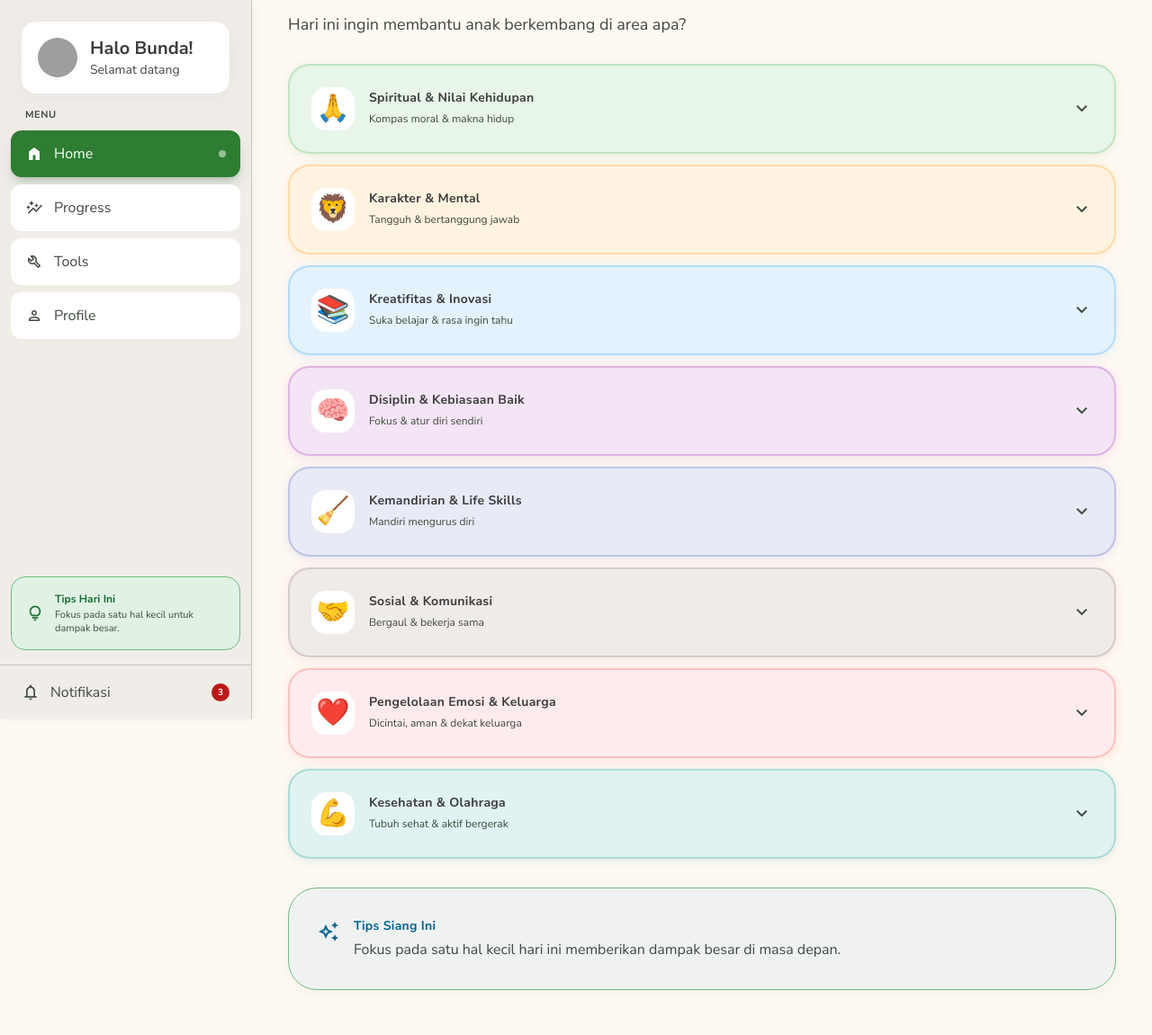
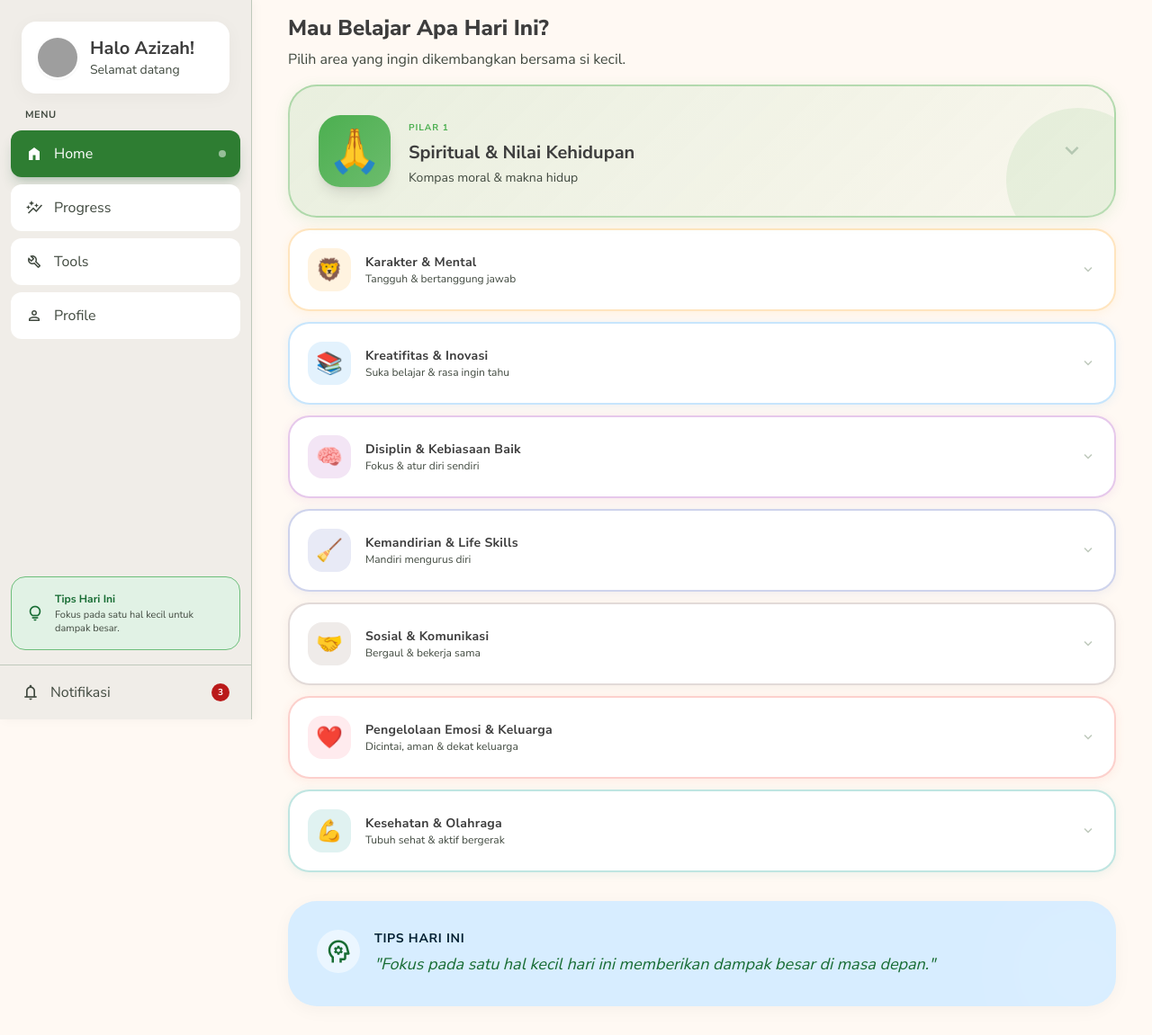
Before and after one commit to itoktoni/langkahkecil, a Vue app: page / in a window 1280 px wide. Shown: the whole page at 90% size. Built offline with nearby package versions, Linux system fonts and the light colour scheme; grey boxes are pictures that could not be loaded.

Commit message:
update final

```diff
--- a/src/App.vue
+++ b/src/App.vue
@@ -1,7 +1,7 @@
 <template>
   <div class="bg-canvas-cream text-text-main min-h-screen">
-    <AppSidebar :tabs="tabs" :active-tab="activeTab" @switch="switchTab" />
-    <AppHeader :title="pageTitle" :tabs="tabs" :active-tab="activeTab" @switch="switchTab" />
+    <AppSidebar :tabs="tabs" :active-tab="activeTab" :user-name="userName" @switch="switchTab" />
+    <AppHeader :title="pageTitle" :tabs="tabs" :active-tab="activeTab" :user-name="userName" @switch="switchTab" />
 
     <main class="content-wrapper pb-24 lg:pb-8">
       <PilarTab v-show="activeTab === 'pilar'" :selected-pilar="selectedPilar" @select-pilar="openPilarSub" @close-pilar="closePilarSub" />
@@ -28,6 +28,7 @@ import ProfileTab from './components/ProfileTab.vue'
 const activeTab = ref('pilar')
 const selectedPilar = ref(null)
 const selectedAnakId = ref(null)
+const userName = ref('Azizah')
 
 const anakList = ref([
   {
@@ -68,8 +69,8 @@ const anakList = ref([
 ])
 
 const pageTitle = computed(() => {
-  const titles = { pilar: 'Home', progress: 'Statistik', tools: 'Buku Alat', profile: 'Profile' }
-  return titles[activeTab.value] || 'Home'
+  const titles = { pilar: `Halo ${userName.value}!`, progress: 'Statistik', tools: 'Buku Alat', profile: 'Profile' }
+  return titles[activeTab.value] || `Halo ${userName.value}!`
 })
 
 const allHistory = computed(() => {
--- a/src/components/AppHeader.vue
+++ b/src/components/AppHeader.vue
@@ -64,7 +64,8 @@ import { ref, computed } from 'vue'
 const props = defineProps({
   title: { type: String, default: 'Halo Bunda 👋' },
   tabs: { type: Array, default: () => [] },
-  activeTab: { type: String, default: '' }
+  activeTab: { type: String, default: '' },
+  userName: { type: String, default: 'Bunda' }
 })
 
 defineEmits(['switch'])
--- a/src/components/AppSidebar.vue
+++ b/src/components/AppSidebar.vue
@@ -8,7 +8,7 @@
             src="https://lh3.googleusercontent.com/aida-public/AB6AXuDzJNpRkogQwczNStctNhENEVUYGd8K9gvJsJHTF4dEc8EJ0f7gqUIejr4bQpYMLUPW5IXczrErhaApGFrTVwP_x6ydST_7zIETJf3sBbPA_SJkfU6g7oBaRxYDJiZEVtiDkwNnpiHti6_c1CUO8EyBmmilPhrfKepTN-4SeBHs_ll75dnAePuOcw-mydodKV12Zwo6rVBVVPdjjo1ZFFuREjTkuDmc4lifG7lewY_DLtHTp4RUKAG66H77zbFeqqZi-xuHnx8k2Ew">
         </div>
         <div>
-          <h2 class="font-headline-md text-headline-md text-text-main">Halo Bunda!</h2>
+          <h2 class="font-headline-md text-headline-md text-text-main">Halo {{ userName }}!</h2>
           <p class="text-sm text-on-surface-variant">Selamat datang</p>
         </div>
       </div>
@@ -56,7 +56,8 @@
 <script setup>
 const props = defineProps({
   tabs: { type: Array, required: true },
-  activeTab: { type: String, required: true }
+  activeTab: { type: String, required: true },
+  userName: { type: String, default: 'Bunda' }
 })
 
 defineEmits(['switch'])
--- a/src/components/PilarTab.vue
+++ b/src/components/PilarTab.vue
@@ -1,62 +1,96 @@
 <template>
   <div class="px-margin-mobile md:px-margin-desktop mt-stack-md max-w-6xl mx-auto">
+
     <div v-show="!selectedSub" class="mb-stack-lg">
-      <p class="font-body-lg text-body-lg text-on-surface-variant leading-tight">
-        Hari ini ingin membantu anak berkembang di area apa?
-      </p>
+      <section class="mb-4">
+        <h2 class="font-headline-lg-mobile text-headline-lg-mobile text-text-main leading-tight mb-2">
+          Mau Belajar Apa Hari Ini?
+        </h2>
+        <p class="font-body-md text-body-md text-on-surface-variant">Pilih area yang ingin dikembangkan bersama si kecil.</p>
+      </section>
+
+      <template v-for="(pilar, index) in pilars" :key="pilar.key">
+        <div v-if="index === 0"
+          class="bento-card group relative overflow-hidden rounded-[32px] cursor-pointer transition-all hover:shadow-xl border-2 mb-3"
+          :style="{ background: `linear-gradient(135deg, ${pilar.color}20, ${pilar.color}08)`, borderColor: selectedPilar === pilar.key ? pilar.color : `${pilar.color}60`, boxShadow: selectedPilar === pilar.key ? `0 8px 32px ${pilar.color}40` : `0 4px 16px ${pilar.color}20` }"
+          @click="togglePilar(pilar.key)">
+          <div class="flex items-center gap-5 p-6 md:p-8">
+            <div class="w-20 h-20 rounded-[24px] flex items-center justify-center text-5xl shrink-0 shadow-lg"
+              :style="{ background: `linear-gradient(135deg, ${pilar.color}, ${pilar.color}CC)` }">
+              {{ pilar.emoji }}
+            </div>
+            <div class="flex-1 min-w-0">
+              <span class="text-[10px] font-bold uppercase tracking-widest" :style="{ color: pilar.color }">Pilar 1</span>
+              <h3 class="font-headline-md text-headline-md text-text-main mt-1">{{ pilar.title }}</h3>
+              <p class="text-sm text-on-surface-variant mt-1">{{ pilar.subtitle }}</p>
+            </div>
+            <span class="material-symbols-outlined text-3xl text-outline-variant group-hover:text-primary transition-all shrink-0"
+              :class="{ 'rotate-180': selectedPilar === pilar.key }">expand_more</span>
+          </div>
+          <div class="absolute -bottom-10 -right-10 w-40 h-40 rounded-full opacity-10" :style="{ background: pilar.color }"></div>
         </div>
 
-    <div v-show="!selectedSub" class="flex flex-col gap-3">
-      <template v-for="(pilar, index) in pilars" :key="pilar.key">
-        <button
-          class="w-full flex items-center gap-4 p-5 md:p-6 rounded-[24px] transition-all duration-300 border-2 text-left"
-            :style="{
-              backgroundColor: pilar.bg,
-              borderColor: selectedPilar === pilar.key ? pilar.color : `${pilar.color}40`,
-              boxShadow: selectedPilar === pilar.key ? `0 6px 24px ${pilar.color}50` : `0 2px 12px ${pilar.color}20`,
-            }" @click="togglePilar(pilar.key)">
-          <div class="w-12 h-12 rounded-2xl flex items-center justify-center text-3xl shrink-0"
-            :style="{ background: 'white' }">{{ pilar.emoji }}</div>
+        <div v-else
+          class="bento-card group bg-white rounded-[24px] soft-shadow overflow-hidden cursor-pointer transition-all hover:shadow-xl border-2 mb-3"
+          :style="{ borderColor: selectedPilar === pilar.key ? pilar.color : pilar.color + '40', boxShadow: selectedPilar === pilar.key ? `0 6px 24px ${pilar.color}40` : `0 2px 12px ${pilar.color}15` }"
+          @click="togglePilar(pilar.key)">
+          <div class="flex items-center gap-4 p-4 md:p-5">
+            <div class="w-12 h-12 rounded-[16px] flex items-center justify-center text-2xl shrink-0"
+              :style="{ background: pilar.bg }">
+              {{ pilar.emoji }}
+            </div>
             <div class="flex-1 min-w-0">
-            <span class="font-label-lg text-label-lg block">{{ pilar.title }}</span>
-            <span class="text-xs text-on-surface-variant">{{ pilar.subtitle }}</span>
+              <h3 class="font-label-lg text-label-lg text-text-main">{{ pilar.title }}</h3>
+              <p class="text-xs text-on-surface-variant">{{ pilar.subtitle }}</p>
             </div>
-          <span class="material-symbols-outlined text-on-surface-variant transition-transform duration-300 shrink-0"
+            <span class="material-symbols-outlined text-outline-variant group-hover:text-primary transition-colors text-lg shrink-0"
               :class="{ 'rotate-180': selectedPilar === pilar.key }">expand_more</span>
+          </div>
+        </div>
+
+        <div v-if="selectedPilar === pilar.key && getSubData(pilar.key)" class="mb-3 fade-in-up">
+          <div class="bg-canvas-cream rounded-[24px] p-5">
+            <div class="flex items-center justify-between mb-3">
+              <h3 class="font-headline-sm text-text-main">{{ getSubData(pilar.key).title }}</h3>
+              <button @click.stop="closePilar"
+                class="flex items-center gap-1.5 text-sm font-medium text-on-surface-variant hover:text-primary transition-colors">
+                <span class="material-symbols-outlined text-lg">close</span>
+                Tutup
               </button>
-
-        <Transition @enter="onEnter" @leave="onLeave" @after-leave="afterLeave">
-          <div v-if="selectedPilar === pilar.key && subData" :key="'collapse-' + pilar.key" ref="collapseEl"
-            class="overflow-hidden">
-            <div class="pb-2 pl-4 md:pl-6">
+            </div>
+            <p class="text-sm text-on-surface-variant mb-4">{{ getSubData(pilar.key).desc }}</p>
             <div class="grid grid-cols-1 md:grid-cols-2 gap-3">
-                <div v-for="item in subData.items" :key="item.title"
-                  class="group bg-white p-4 rounded-[20px] soft-shadow flex items-center gap-3 transition-all hover:shadow-xl cursor-pointer border"
-                  :style="{ borderColor: subData.color }" @click.stop="openAktivitas(item.title)">
+              <div v-for="item in getSubData(pilar.key).items" :key="item.title"
+                class="group bg-white p-4 rounded-[20px] soft-shadow flex items-center gap-3 transition-all hover:shadow-xl cursor-pointer border-2"
+                :style="{ borderColor: getSubData(pilar.key).color + '40' }" @click.stop="openAktivitas(item.title)">
                 <div class="w-11 h-11 rounded-xl flex items-center justify-center text-2xl shrink-0"
-                    :style="{ background: subData.bg }">{{ item.emoji }}</div>
+                  :style="{ background: getSubData(pilar.key).bg }">{{ item.emoji }}</div>
                 <div class="flex-1 min-w-0">
                   <h3 class="font-label-lg text-label-lg text-primary leading-snug">{{ item.title }}</h3>
                   <p class="text-xs leading-snug text-on-surface-variant mt-0.5 line-clamp-2">{{ item.desc }}</p>
                 </div>
+                <span class="material-symbols-outlined text-outline-variant group-hover:text-primary transition-colors text-lg shrink-0">chevron_right</span>
               </div>
             </div>
           </div>
         </div>
-        </Transition>
       </template>
     </div>
 
     <div v-show="!selectedSub"
-      class="mt-stack-lg bg-tertiary-container/10 p-6 md:p-8 rounded-[32px] soft-shadow relative overflow-hidden border border-growth-green">
-      <div class="flex gap-4 items-start relative z-10">
-        <span class="material-symbols-outlined text-tertiary text-2xl">auto_awesome</span>
-        <div>
-          <p class="font-label-lg text-label-lg text-tertiary mb-1">Tips Siang Ini</p>
-          <p class="font-body-md text-body-md text-on-surface-variant">Fokus pada satu hal kecil hari ini memberikan
-            dampak besar di masa depan.</p>
+      class="mt-stack-lg bg-[#D7EDFF] rounded-[32px] p-6 md:p-8 relative overflow-hidden soft-shadow">
+      <div class="relative z-10 flex gap-4">
+        <div class="shrink-0">
+          <div class="w-12 h-12 bg-white/50 rounded-full flex items-center justify-center">
+            <span class="material-symbols-outlined text-primary text-3xl">psychology</span>
           </div>
         </div>
+        <div>
+          <h4 class="font-label-lg text-label-lg text-on-tertiary-fixed mb-1 uppercase tracking-wider">Tips Hari Ini</h4>
+          <p class="font-body-md text-body-lg text-primary italic leading-relaxed">"Fokus pada satu hal kecil hari ini memberikan dampak besar di masa depan."</p>
+        </div>
+      </div>
+      <div class="absolute -bottom-6 -right-6 w-32 h-32 bg-white/20 rounded-full blur-3xl"></div>
     </div>
 
     <AktivitasPage v-if="selectedSub && !selectedAktivitas" :title="selectedSub" @back="closeAktivitas"
@@ -64,12 +98,11 @@
 
     <AktivitasDetailPage v-if="selectedAktivitas" :item="selectedAktivitas" @back="closeDetail" />
 
-
   </div>
 </template>
 
 <script setup>
-import { ref, computed, nextTick, watch } from 'vue'
+import { ref, computed, watch } from 'vue'
 import AktivitasPage from './AktivitasPage.vue'
 import AktivitasDetailPage from './AktivitasDetailPage.vue'
 import { pilars, pillarSubs } from '../data/pilars.js'
@@ -82,7 +115,6 @@ const emit = defineEmits(['select-pilar', 'close-pilar'])
 
 const selectedSub = ref(null)
 const selectedAktivitas = ref(null)
-const collapseEl = ref(null)
 
 watch(() => props.selectedPilar, (val) => {
   if (!val) {
@@ -91,10 +123,9 @@ watch(() => props.selectedPilar, (val) => {
   }
 })
 
-const subData = computed(() => {
-  if (!props.selectedPilar) return null
-  return pillarSubs[props.selectedPilar] || null
-})
+function getSubData(key) {
+  return pillarSubs[key] || null
+}
 
 function togglePilar(key) {
   if (props.selectedPilar === key) {
@@ -131,30 +162,4 @@ function openDetail(item) {
 function closeDetail() {
   selectedAktivitas.value = null
 }
-
-function onEnter(el) {
-  el.style.height = '0'
-  el.style.opacity = '0'
-  nextTick(() => {
-    el.style.transition = 'height 0.35s ease, opacity 0.35s ease'
-    el.style.height = el.scrollHeight + 'px'
-    el.style.opacity = '1'
-  })
-}
-
-function onLeave(el) {
-  el.style.height = el.scrollHeight + 'px'
-  el.style.opacity = '1'
-  nextTick(() => {
-    el.style.transition = 'height 0.3s ease, opacity 0.3s ease'
-    el.style.height = '0'
-    el.style.opacity = '0'
-  })
-}
-
-function afterLeave(el) {
-  el.style.height = ''
-  el.style.opacity = ''
-  el.style.transition = ''
-}
 </script>
--- a/src/components/ProfileTab.vue
+++ b/src/components/ProfileTab.vue
@@ -195,7 +195,7 @@ defineEmits(['select-anak'])
 
 const fillIcon = { fontVariationSettings: "'FILL' 1" }
 
-const userName = ref('Bunda Sarah')
+const userName = ref('Azizah')
 const userEmail = ref('sarah@email.com')
 const editingName = ref(false)
 const editNameValue = ref('')
```
Also changed, not shown: 3 other files (tests, documents, lock files or other folders). Lines whose indentation alone changed are shown as unchanged.
